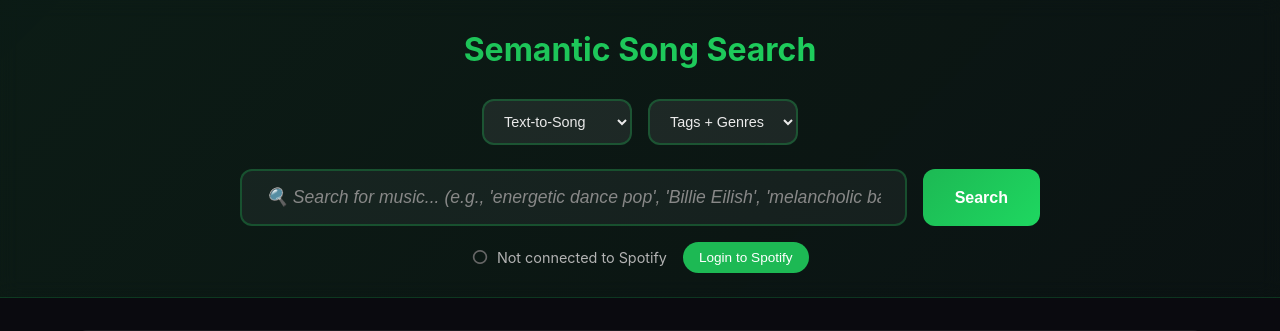
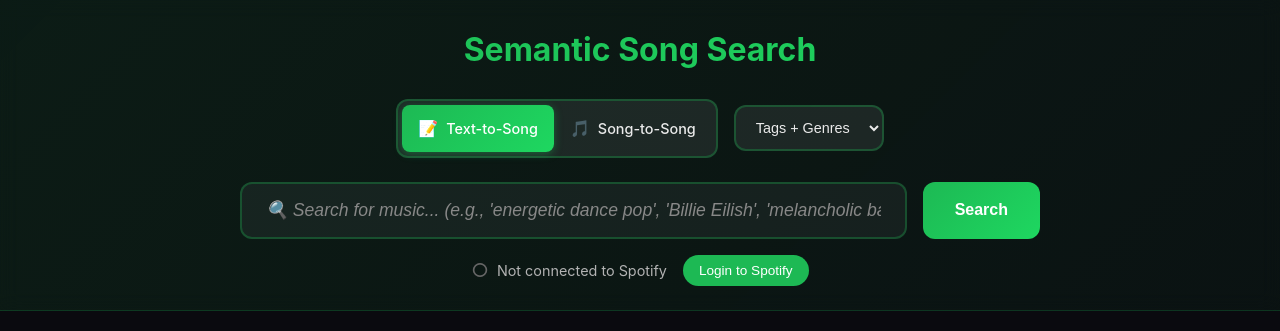
Before and after one commit to andrewsingh/semantic-song-search, a Flask app: template semantic_song_search/templates/index.html in a window 1280 px wide. Shown: the top 331 px of the page. Run offline with Flask 3, Linux system fonts and the light colour scheme; the template is opened without the code that fills it, so the values that code supplies are empty; parts of the project's set-up code (start-up, migrations or seed data) failed here and were passed over; some libraries are stand-ins or nearby versions.

Commit message:
Replace search type dropdown with segmented control

```diff
--- a/semantic_song_search/static/style.css
+++ b/semantic_song_search/static/style.css
@@ -79,6 +79,83 @@ body {
 .config-dropdown option {
     background: #1a1a1f;
     color: #eaeaea;
+}
+
+/* Segmented Control */
+.segmented-control {
+    display: inline-flex;
+    background: rgba(255, 255, 255, 0.08);
+    border: 2px solid rgba(29, 185, 84, 0.3);
+    border-radius: 12px;
+    padding: 4px;
+    position: relative;
+    transition: all 0.3s ease;
+}
+
+.segmented-control input[type="radio"] {
+    display: none;
+}
+
+.segment-label {
+    display: flex;
+    align-items: center;
+    gap: 0.5rem;
+    padding: 0.65rem 1rem;
+    color: #eaeaea;
+    font-size: 0.9rem;
+    font-weight: 500;
+    cursor: pointer;
+    border-radius: 8px;
+    transition: all 0.2s ease;
+    position: relative;
+    z-index: 1;
+    white-space: nowrap;
+}
+
+.segment-icon {
+    font-size: 1rem;
+    opacity: 0.8;
+    transition: opacity 0.2s ease;
+}
+
+.segment-text {
+    font-weight: 500;
+}
+
+.segment-label:hover {
+    color: #ffffff;
+}
+
+.segment-label:hover .segment-icon {
+    opacity: 1;
+}
+
+.segmented-control input[type="radio"]:checked + .segment-label {
+    background: linear-gradient(135deg, #1DB954 0%, #1ed760 100%);
+    color: #ffffff;
+    font-weight: 600;
+    box-shadow: 0 2px 8px rgba(29, 185, 84, 0.4);
+}
+
+.segmented-control input[type="radio"]:checked + .segment-label .segment-icon {
+    opacity: 1;
+    filter: brightness(1.1);
+}
+
+/* Responsive adjustments for segmented control */
+@media (max-width: 640px) {
+    .segment-label {
+        padding: 0.5rem 0.75rem;
+        font-size: 0.85rem;
+    }
+
+    .segment-text {
+        display: none;
+    }
+
+    .segment-icon {
+        font-size: 1.1rem;
+    }
 }
 
 /* Filter Option */
--- a/semantic_song_search/templates/index.html
+++ b/semantic_song_search/templates/index.html
@@ -16,10 +16,18 @@
 
                 <!-- Search Configuration Row -->
                 <div class="search-config">
-                    <select id="search-type" class="config-dropdown">
-                        <option value="text">Text-to-Song</option>
-                        <option value="song">Song-to-Song</option>
-                    </select>
+                    <div class="segmented-control" id="search-type-control" role="radiogroup" aria-label="Search mode selection">
+                        <input type="radio" id="search-type-text" name="search-type" value="text" checked>
+                        <label for="search-type-text" class="segment-label">
+                            <span class="segment-icon" aria-hidden="true">📝</span>
+                            <span class="segment-text">Text-to-Song</span>
+                        </label>
+                        <input type="radio" id="search-type-song" name="search-type" value="song">
+                        <label for="search-type-song" class="segment-label">
+                            <span class="segment-icon" aria-hidden="true">🎵</span>
+                            <span class="segment-text">Song-to-Song</span>
+                        </label>
+                    </div>
 
                     <select id="embed-type" class="config-dropdown">
                         <option value="tags_genres">Tags + Genres</option>
```
Also changed, not shown: semantic_song_search/static/app.js (+35 -8 lines).
